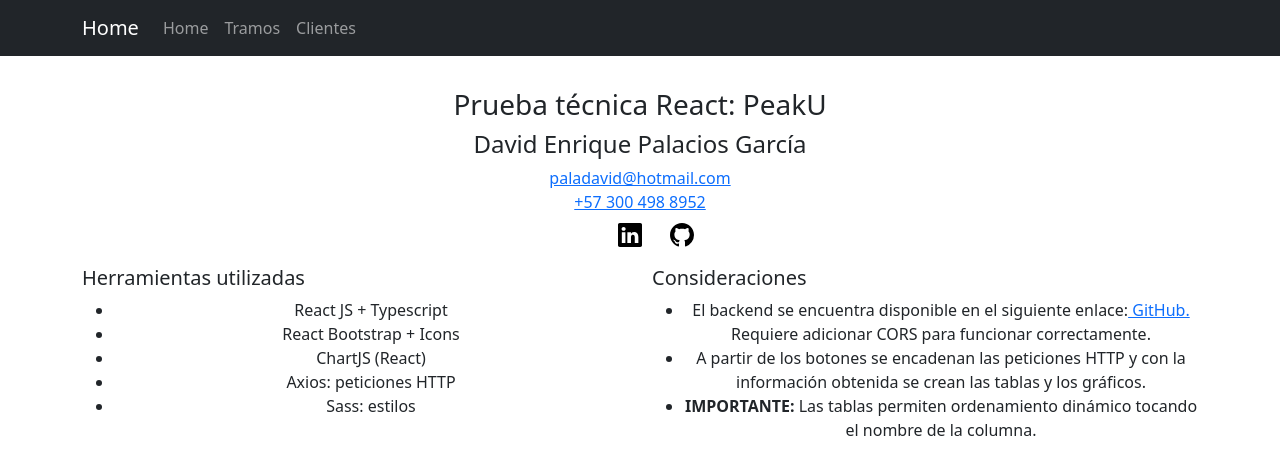
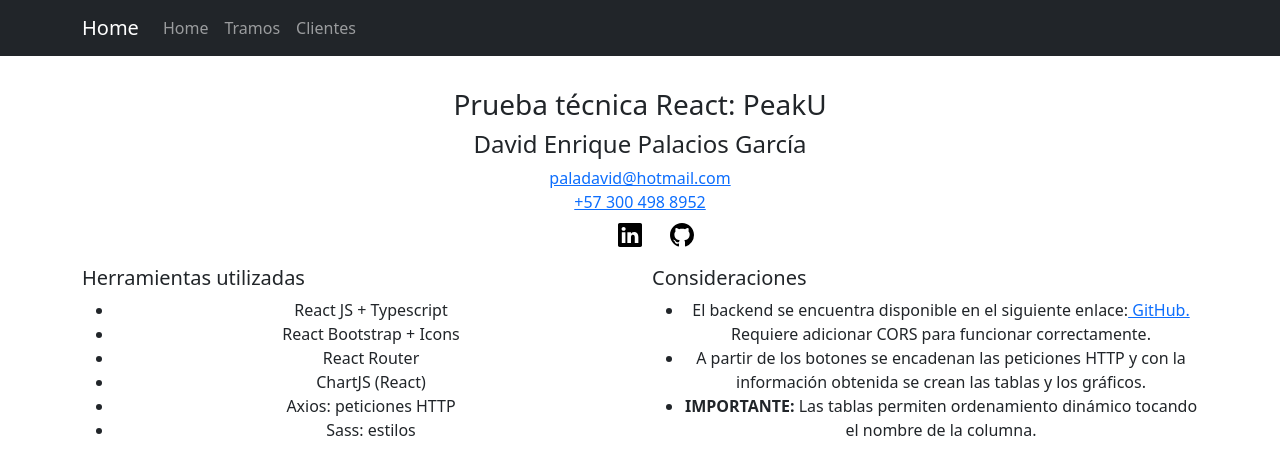
Before and after one commit to davidpalaciosg/prueba-tecnica-react, a React (Create React App) app: page / in a window 1280 px wide. Shown: the top 474 px of the page. Built offline with nearby package versions, Linux system fonts and the light colour scheme.

Commit message:
Final fixes done

```diff
--- a/public/index.html
+++ b/public/index.html
@@ -24,7 +24,7 @@
       work correctly both with client-side routing and a non-root public URL.
       Learn how to configure a non-root public URL by running `npm run build`.
     -->
-    <title>React App</title>
+    <title>Prueba técnica DP</title>
   </head>
   <body>
     <noscript>You need to enable JavaScript to run this app.</noscript>
--- a/src/components/atoms/Presentation.tsx
+++ b/src/components/atoms/Presentation.tsx
@@ -26,6 +26,7 @@ export default function Presentation() {
                     <ul>
                         <li>React JS + Typescript</li>
                         <li>React Bootstrap + Icons</li>
+                        <li>React Router</li>
                         <li>ChartJS (React)</li>
                         <li>Axios: peticiones HTTP </li>
                         <li> Sass: estilos</li>
```
Also changed, not shown: 1 other file (tests, documents, lock files or other folders).
